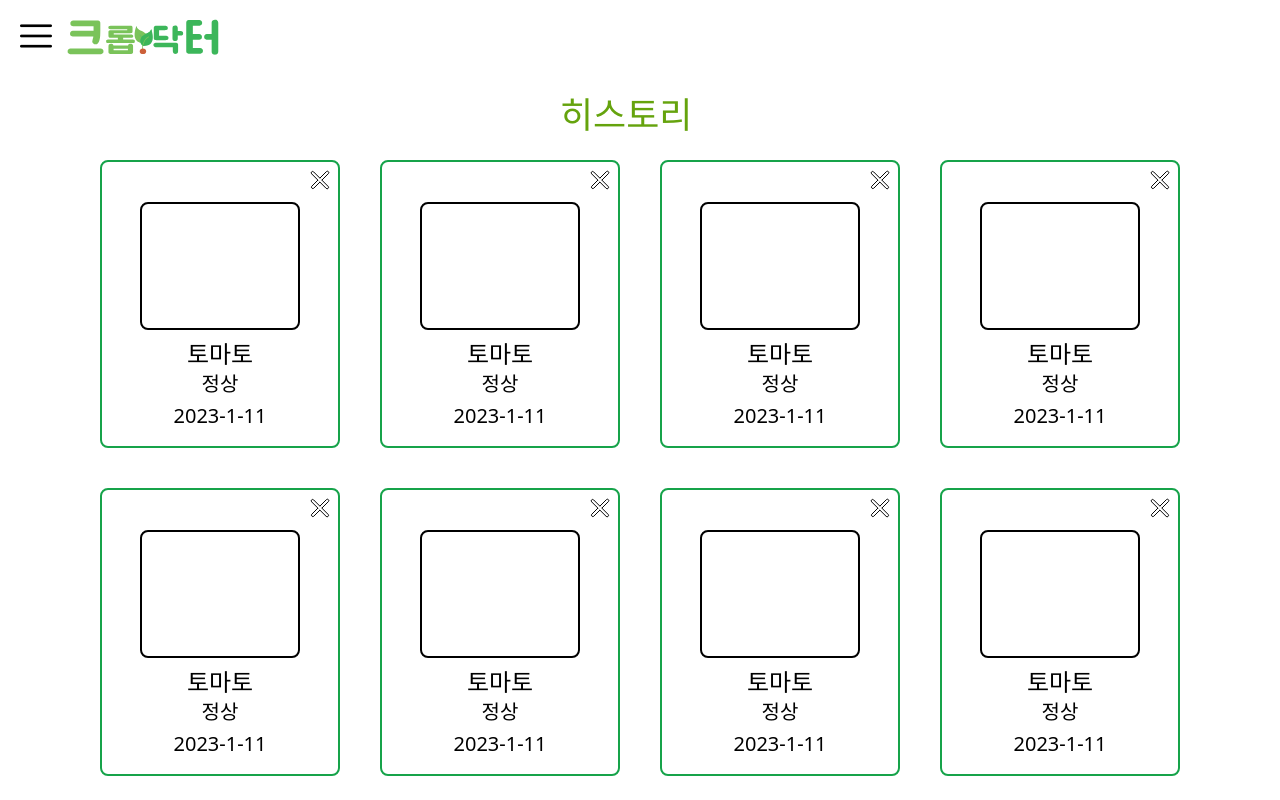
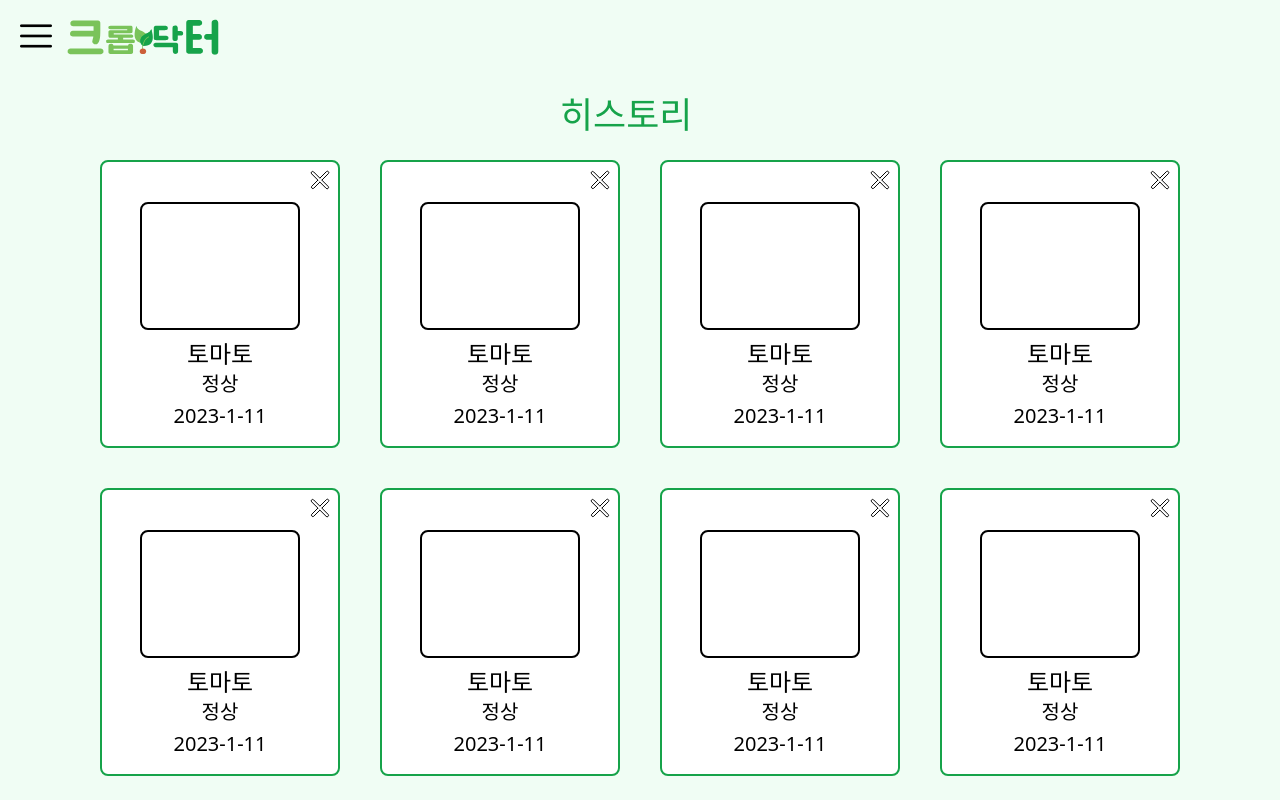
Before and after one commit to S-V-23-BootCamp-Team-F/frontend, a React (Vite) app: page / in a window 1280 px wide. Built offline with nearby package versions, Linux system fonts and the light colour scheme.

Commit message:
design:로고 및 제목 색상 변경

```diff
--- a/src/pages/HistoryPage.tsx
+++ b/src/pages/HistoryPage.tsx
@@ -3,13 +3,13 @@ import History from "src/assets/components/History";
 
 const HistoryPage = () => {
   return (
-    <div className='box-border w-full flex justify-center items-center'>
+    <div className='box-border w-screen h-screen bg-green-50 flex justify-center items-center'>
       {/*메뉴*/}
       <img className='top-5 left-5 w-8 h-8 absolute' src="/src/assets/images/menu.svg" alt="CropDRMenu"/>
       {/*로고*/}
       <img className='top-4 left-16 w-40 h-12 absolute' src="/src/assets/images/logo.svg" alt="CropDRLogo"/>
       {/*제목*/}
-      <span className='font-title top-24 w-40 absolute text-4xl text-lime-600'>히스토리</span>
+      <span className='font-title top-24 w-40 absolute text-4xl text-green-600'>히스토리</span>
       {/*히스토리 컴포넌트*/}
       <div className="top-40 absolute justify-center grid sm:grid-cols-2 lg:grid-cols-4 gap-10 place-items-stretch">
         <div><History /></div>
```
Also changed, not shown: src/assets/images/logo.svg.
